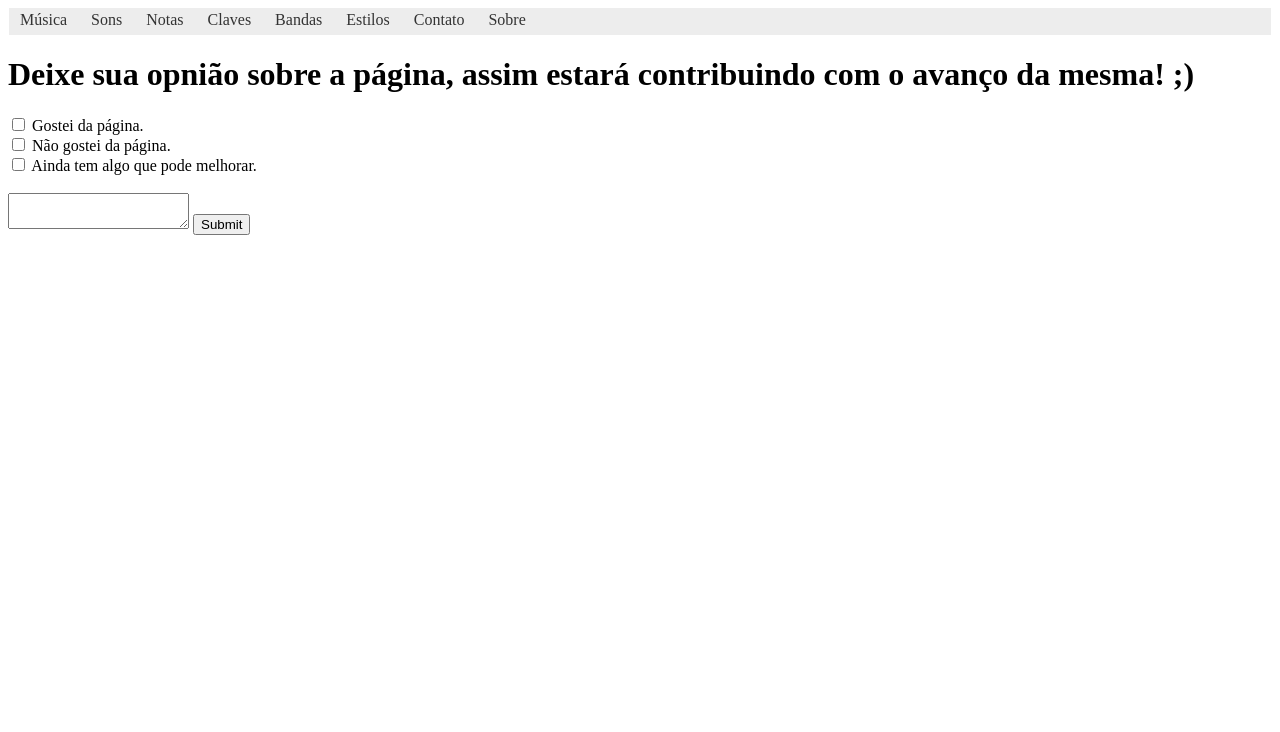
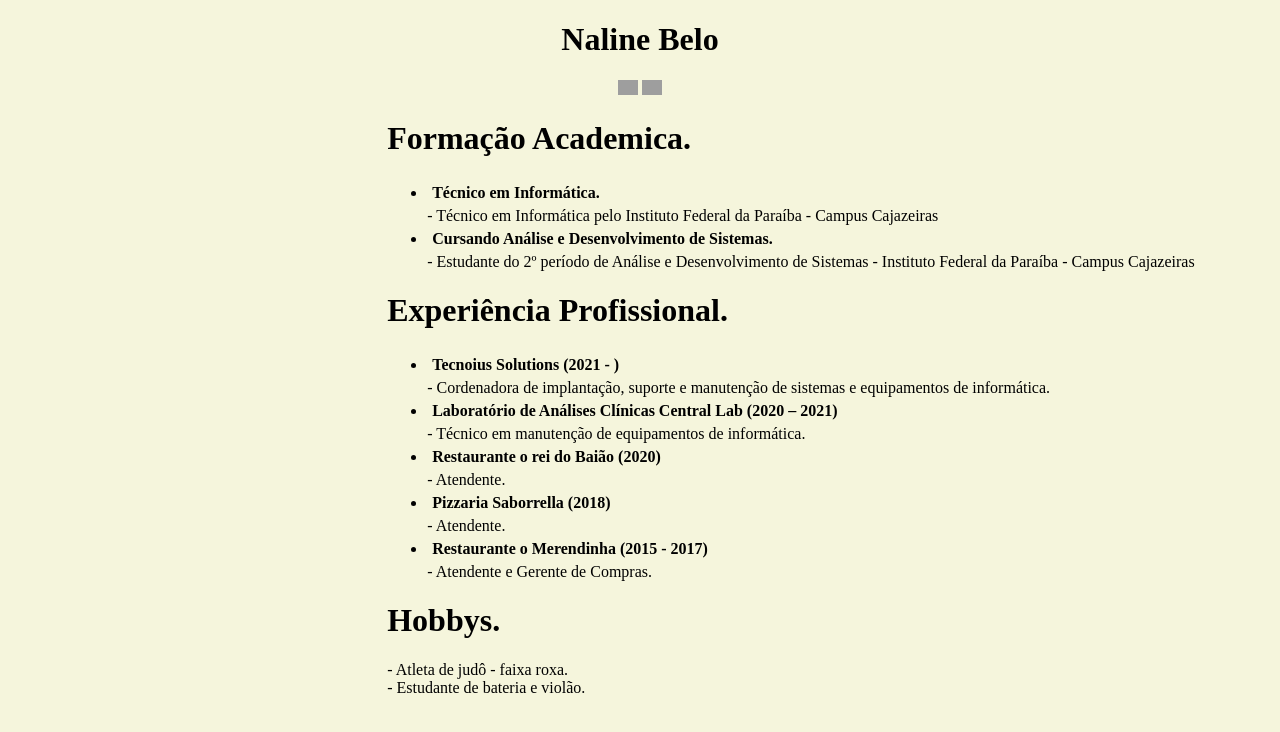
Before and after one commit to Nahline/gerencia, a plain HTML site: page paginas/paginas/contato.html in a window 1280 px wide. Drawn offline with Linux system fonts and the light colour scheme; grey boxes are pictures that could not be loaded.

```diff
--- a/paginas/paginas/contato.html
+++ b/paginas/paginas/contato.html
@@ -4,38 +4,70 @@
     <meta charset="UTF-8" />
     <meta name="viewport" content="width=device-width, initial-scale=1.0" />
     <meta http-equiv="X-UA-Compatible" content="ie=edge" />
-    <title>Contato</title>
-    <link rel="stylesheet" href="../estatico/css/estillo.css" />
+    <title>Naline Belo </title>
+    <style>
+      #container {
+        padding-left: 30%;
+      }
+    li {
+      padding: 5px;
+    }
+    </style>
+
   </head>
+  <body style="background: beige">
+      <div id="topo" align="center" text-align="center" >
+          <h1 text-align="center"> Naline Belo</h1>
+          <a href="https://www.instagram.com/naline_belo/"><img src="https://mybabyfly.com/wp-content/uploads/2019/03/instagram.png" width="20px"/></a>
+          <a href="https://www.linkedin.com/in/naline-belo-58a3211b9/"><img src="https://image.flaticon.com/icons/png/512/174/174857.png" width="20px"/></a>
 
-  <body>
-      <nav id="menu">
-          <ul>
-              <li><a href="/index.html">Música</a></li>
-              <li><a href="/paginas/sons.html">Sons</a></li>
-              <li><a href="/paginas/notas.html">Notas</a></li>
-              <li><a href="/paginas/claves.html">Claves</a></li>
-              <li><a href="/paginas/bandas.html">Bandas</a></li>
-              <li><a href="/paginas/estilos.html">Estilos</a></li>
-              <li><a href="/paginas/contato.html">Contato</a></li>
-              <li><a href="/paginas/sobre.html">Sobre</a></li>
-          </ul>
-      </nav>
-      <div >
+        </div>
+    <div id="container">
+
+      <div>
+        <ul>
+          </div>
+          <div >
+              <div id="topo">
+                <h1> Formação Academica. </h1>
+                <ul>
+
+                  </div>
+                  <div >
+                      <ul>
+          <li><b> Técnico em Informática. </b></li>
+           - Técnico em Informática pelo Instituto Federal da Paraíba - Campus Cajazeiras
+
+          <li><b> Cursando Análise e Desenvolvimento de Sistemas.</b></li>
+            - Estudante do 2º período de Análise e Desenvolvimento de Sistemas - Instituto Federal da Paraíba - Campus Cajazeiras
+          </div>
+          <div >
+              <div id="topo">
+                <h1> Experiência Profissional. </h1>
+        <ul>
+
+        </div>
         <div >
-          <h1> Deixe sua opnião sobre a página, assim estará contribuindo com o avanço da mesma! ;)</h1>
-        </div>
-    <form>
-      <input type="checkbox" id="vehicle1" name="vehicle1" value="pagina" />
-      <label for="vehicle1"> Gostei da página.</label><br />
-      <input type="checkbox" id="vehicle2" name="vehicle2" value="pagina" />
-      <label for="vehicle2"> Não gostei da página.</label><br />
-      <input type="checkbox" id="vehicle3" name="vehicle3" value="pagina" />
-      <label for="vehicle3"> Ainda tem algo que pode melhorar.</label>
-      <br />
-      <br />
-      <textarea></textarea>
-      <input type="submit" />
-    </form>
+            <ul>
+                <li><b> Tecnoius Solutions (2021 - )</b></li>
+                - Cordenadora de implantação, suporte e manutenção de sistemas e equipamentos de informática.
+              <li><b> Laboratório de Análises Clínicas Central Lab (2020 – 2021)</b></li>
+              - Técnico em manutenção de equipamentos de informática.
+              <li><b> Restaurante o rei do Baião (2020)</b></li>
+              - Atendente.
+              <li><b> Pizzaria Saborrella (2018)</b></li>
+              - Atendente.
+              <li><b> Restaurante o Merendinha (2015 - 2017)</b></li>
+              - Atendente e Gerente de Compras.
+        <ul>
+
+            </div>
+            <div >
+                <div id="topo">
+                  <h1> Hobbys. </h1>
+    <p1> - Atleta de judô - faixa roxa. </p1>
+   <br>
+   <p2> - Estudante de bateria e violão. </p2>
+
   </body>
 </html>
```
